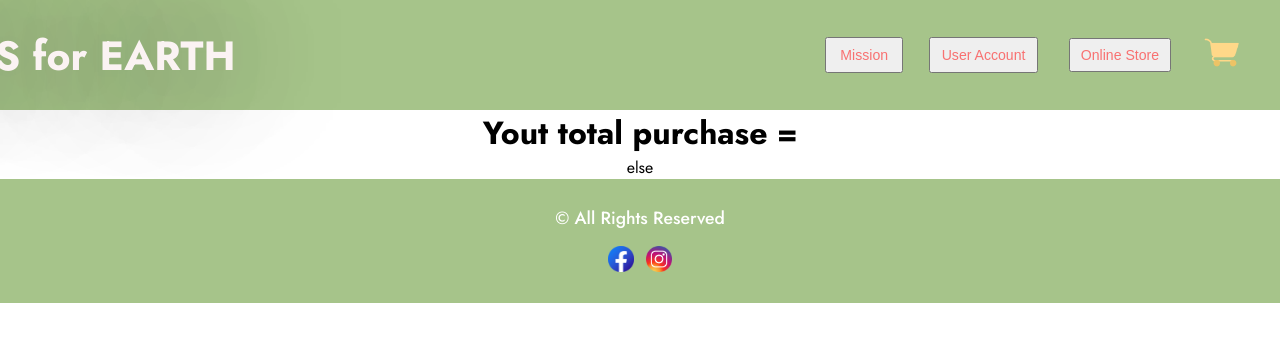
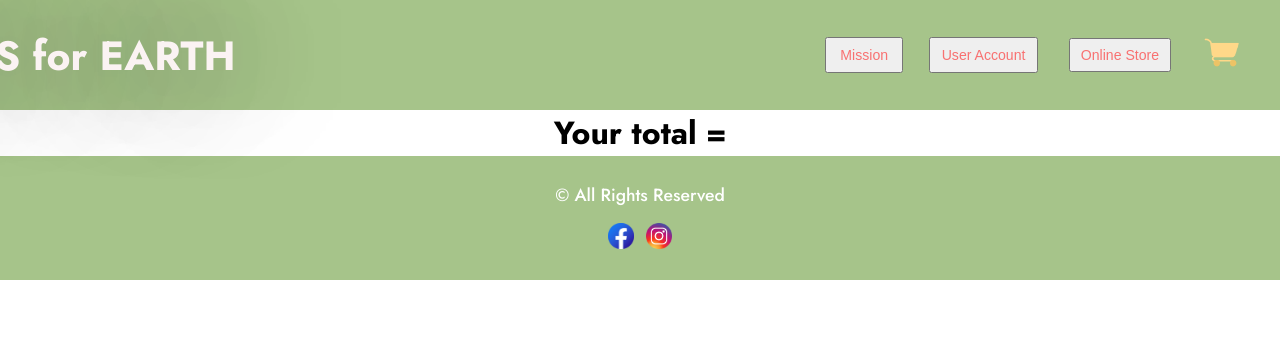
Before and after one commit to SariEllila/FirstWebApp, a React (Create React App) app in the folder client/: page /order in a window 1280 px wide. Shown: the top 342 px of the page. Built offline with nearby package versions, Linux system fonts and the light colour scheme.

Commit message:
added_mission_img

```diff
--- a/client/src/App.css
+++ b/client/src/App.css
@@ -262,3 +262,8 @@ footer {
 }
 
 /* FOOTER CLOSE */
+
+
+.mission_amazon_charities {
+  display:flex;
+}
--- a/client/src/views/Mission.js
+++ b/client/src/views/Mission.js
@@ -15,7 +15,8 @@ const Mission = () => {
 </div>
 
 <div class="mission_amazon_charities">
-    <h1>AMAZON CHARITIES</h1>
+<img src="./images/Amazon_frontlines_jpg"/>
+    <h1>Amazon Frontlines</h1>
 </div>
 
 <div class="mission_ocean_charities">
--- a/client/src/views/OrderSheet.js
+++ b/client/src/views/OrderSheet.js
@@ -8,16 +8,15 @@ function OrderSheet({totalPrice}) {
     return (
 <div>
 
-    <h1>Yout total purchase = {totalPrice}</h1>
+<h1>Your total = {totalPrice}</h1>
     {/* if (user)
     bring in user billing info */}
-    else {
-        // fill in billing info\
-    }
+    {/* else { */}
+        {/* // fill in billing info\ */}
+    {/* }  */}
 
 </div>
     )
-
 }
 
 export default OrderSheet;
```
Also changed, not shown: client/public/images/Amazon_frontlines.jpg (added), 1 other file (tests, documents, lock files or other folders).
